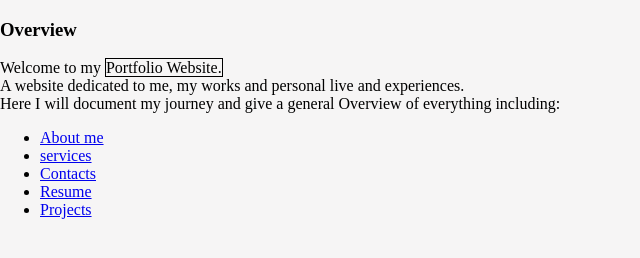
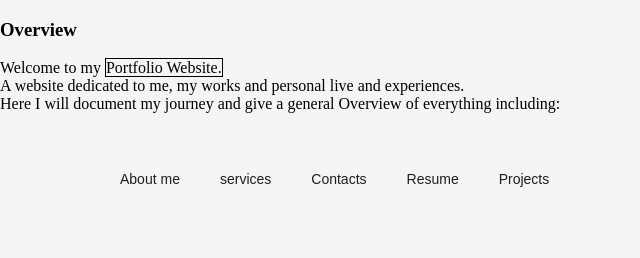
Before and after one commit to kahiga2244/PortfolioPage, a plain HTML site: page index.html in a window 1280 px wide. Shown: the whole page, without its empty margins (0-640 px from the left). Drawn offline with Linux system fonts and the light colour scheme.

Commit message:
styling nav

```diff
--- a/css/style.css
+++ b/css/style.css
@@ -16,6 +16,29 @@ div{
 #common{
 
 }
+nav{
+  width: 100%
+  height: 100px;
+  background-color:#fff;
+}
 ul{
-
+  margin-left: 60px;
+  line-height: 40px;
 }
+ul li{
+  list-style: none;
+  display: inline-block;
+  float: left;
+  line-height:100px;
+}
+ul li a{
+  display: block;
+  text-decoration:none;
+  font-size: 14px;
+  font-family: arial;
+  color: #1e1e1e;
+  padding: 0 20px;
+}
+ul li a:hover{
+  color: blue;
+}
```
